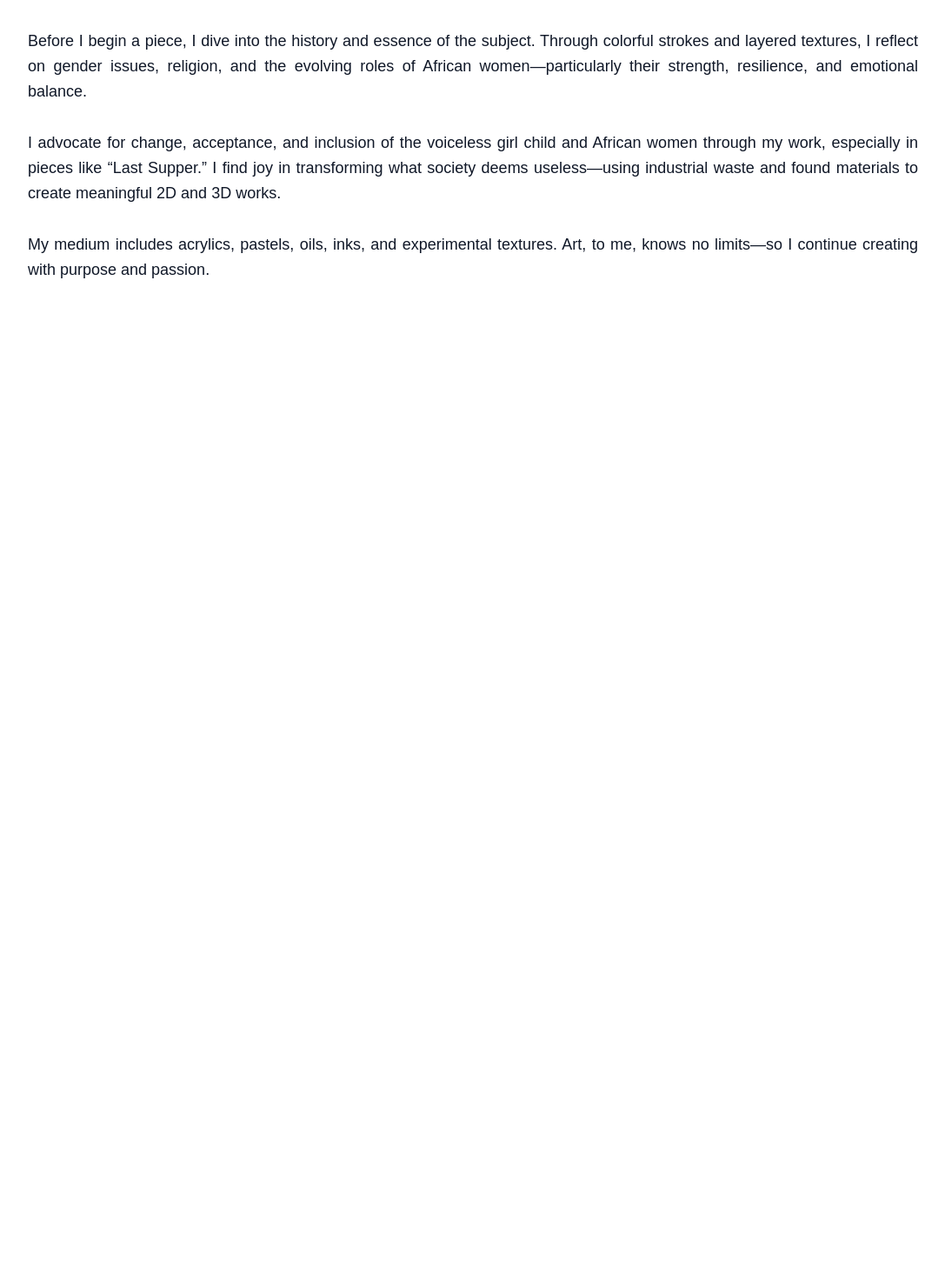
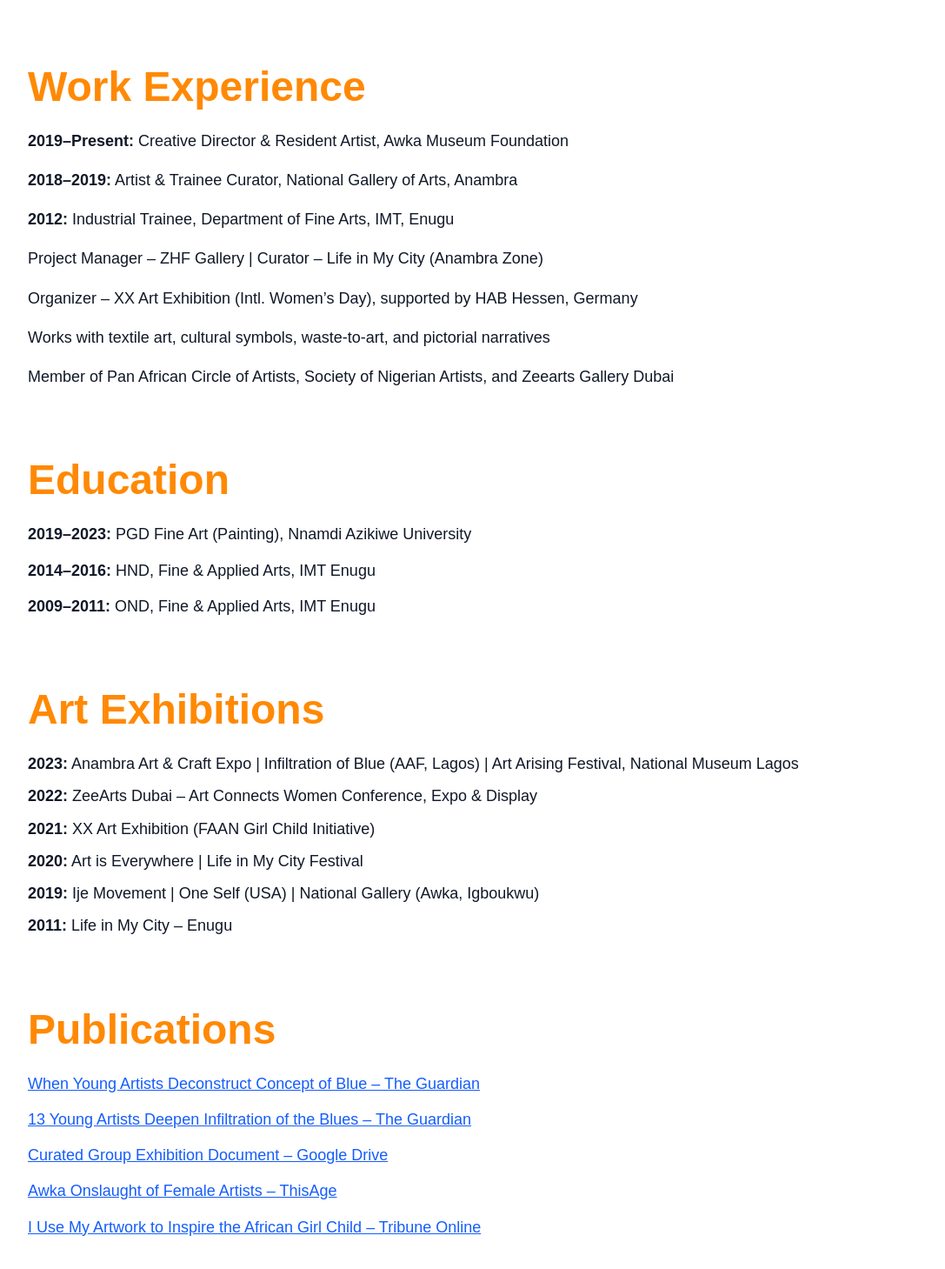
Before and after one commit to Echemartins/chioma_okoli_arts, a Next.js app: page /about in a window 1280 px wide. Shown: the part 769-2228 px from the top of the page at 87% size, without its empty margins (96-1183 px from the left). Before the commit the page ends 1134 px from the top, so only its background shows below. Built offline with nearby package versions, Linux system fonts and the light colour scheme.

Commit message:
made corrections

```diff
--- a/app/about/page.js
+++ b/app/about/page.js
@@ -7,35 +7,115 @@
   return (
     <div className="bg-white text-gray-900 min-h-screen flex flex-col items-center">
       <Header />
-      <main className="w-[90%] max-w-5xl py-28 md:py-10 flex flex-col gap-20">
-        {/* Artist Bio Section */}
+      <main className="w-[90%] max-w-5xl py-30 sm:py20 flex flex-col gap-20">
+        {/* Artist Bio */}
         <section className="flex flex-col gap-6">
-          <h1 className="text-4xl sm:text-5xl font-bold text-orange-400">
-            Artist Bio
-          </h1>
+          <h1 className="text-4xl sm:text-5xl font-bold text-orange-400">Artist Bio</h1>
           <p className="text-lg leading-relaxed text-justify">
-            Chioma Okoli (1991), born and raised in Enugu State, Nigeria, is a full-time artist and curator at Awka Museum Foundation, a private artifact museum in Anambra State. She studied painting at the Institute of Management and Technology (IMT), where she earned a Higher National Diploma, and later obtained a Postgraduate Diploma at Nnamdi Azikiwe University.
-            <br /><br />
-            Her role as a museum curator deepened her love for culture and tradition. Fascinated by the past, she questions and documents stories of various African cultures through her art and research, particularly focusing on the Awka blacksmith tradition.
-            <br /><br />
-            Devoted to both art and curatorship, Chioma spends most of her time managing the museum and creating in her studio. Over five years, she has used her platform to educate and raise cultural awareness across Eastern Nigeria. The encouragement she received from family, friends, and colleagues helped her thrive in this challenging yet fulfilling path.
+            Chioma Okoli (1991), born in Enugu State, Nigeria, is a full-time artist and curator at Awka Museum Foundation. She earned a Higher National Diploma in Painting at IMT and a Postgraduate Diploma at Nnamdi Azikiwe University. Deeply connected to African tradition, Chioma uses her role and creative practice to document and reflect cultural stories—especially focusing on the Awka blacksmith legacy. Over the past five years, she has championed education and cultural awareness through exhibitions and personal projects.
           </p>
         </section>
 
-        {/* Artist Statement Section */}
+        {/* Artist Statement */}
         <section className="flex flex-col gap-6">
-          <h1 className="text-4xl sm:text-5xl font-bold text-orange-400">
-            Artist Statement
-          </h1>
+          <h1 className="text-4xl sm:text-5xl font-bold text-orange-400">Artist Statement</h1>
           <p className="text-lg leading-relaxed text-justify">
-            As an artist who finds beauty in all things, I develop paintings that reflect the rich traditions and contemporary experiences of African cultures. My work involves extensive research, pictorial documentation, and creative reinterpretation of day-to-day activities across Nigerian tribes.
-            <br /><br />
-            Before I begin a piece, I dive into the history and essence of the subject. Through colorful strokes and layered textures, I reflect on gender issues, religion, and the evolving roles of African women—particularly their strength, resilience, and emotional balance.
-            <br /><br />
-            I advocate for change, acceptance, and inclusion of the voiceless girl child and African women through my work, especially in pieces like “Last Supper.” I find joy in transforming what society deems useless—using industrial waste and found materials to create meaningful 2D and 3D works.
-            <br /><br />
-            My medium includes acrylics, pastels, oils, inks, and experimental textures. Art, to me, knows no limits—so I continue creating with purpose and passion.
+            As an artist, I explore the beauty of culture, identity, and resilience. My paintings are rooted in deep research and often reinterpret the essence of day-to-day life in African communities. I spotlight gender roles, spiritual beliefs, and emotional strength—especially among African women and the girl child. I work with acrylics, pastels, oils, and found materials, transforming waste into meaningful 2D and 3D forms. My mission is to inspire dialogue, amplify unheard voices, and promote sustainable art practice.
           </p>
+        </section>
+
+        {/* Work Experience */}
+        <section className="flex flex-col gap-6">
+          <h1 className="text-4xl sm:text-5xl font-bold text-orange-400">Work Experience</h1>
+          <div className="text-lg leading-relaxed space-y-4">
+            <p><span className="font-semibold">2019–Present:</span> Creative Director & Resident Artist, Awka Museum Foundation</p>
+            <p><span className="font-semibold">2018–2019:</span> Artist & Trainee Curator, National Gallery of Arts, Anambra</p>
+            <p><span className="font-semibold">2012:</span> Industrial Trainee, Department of Fine Arts, IMT, Enugu</p>
+            <p>Project Manager – ZHF Gallery | Curator – Life in My City (Anambra Zone)</p>
+            <p>Organizer – XX Art Exhibition (Intl. Women’s Day), supported by HAB Hessen, Germany</p>
+            <p>Works with textile art, cultural symbols, waste-to-art, and pictorial narratives</p>
+            <p>Member of Pan African Circle of Artists, Society of Nigerian Artists, and Zeearts Gallery Dubai</p>
+          </div>
+        </section>
+
+        {/* Education */}
+        <section className="flex flex-col gap-6">
+          <h1 className="text-4xl sm:text-5xl font-bold text-orange-400">Education</h1>
+          <div className="text-lg leading-relaxed space-y-3">
+            <p><span className="font-semibold">2019–2023:</span> PGD Fine Art (Painting), Nnamdi Azikiwe University</p>
+            <p><span className="font-semibold">2014–2016:</span> HND, Fine & Applied Arts, IMT Enugu</p>
+            <p><span className="font-semibold">2009–2011:</span> OND, Fine & Applied Arts, IMT Enugu</p>
+          </div>
+        </section>
+
+        {/* Exhibitions */}
+        <section className="flex flex-col gap-6">
+          <h1 className="text-4xl sm:text-5xl font-bold text-orange-400">Art Exhibitions</h1>
+          <div className="text-lg leading-relaxed space-y-2">
+            <p><span className="font-semibold">2023:</span> Anambra Art & Craft Expo | Infiltration of Blue (AAF, Lagos) | Art Arising Festival, National Museum Lagos</p>
+            <p><span className="font-semibold">2022:</span> ZeeArts Dubai – Art Connects Women Conference, Expo & Display</p>
+            <p><span className="font-semibold">2021:</span> XX Art Exhibition (FAAN Girl Child Initiative)</p>
+            <p><span className="font-semibold">2020:</span> Art is Everywhere | Life in My City Festival</p>
+            <p><span className="font-semibold">2019:</span> Ije Movement | One Self (USA) | National Gallery (Awka, Igboukwu)</p>
+            <p><span className="font-semibold">2011:</span> Life in My City – Enugu</p>
+          </div>
+        </section>
+
+        {/* Publications */}
+        <section className="flex flex-col gap-6">
+          <h1 className="text-4xl sm:text-5xl font-bold text-orange-400">Publications</h1>
+          <div className="text-lg leading-relaxed space-y-3 text-blue-600">
+            <p>
+              <a
+                href="https://guardian.ng/art/when-young-artists-deconstruct-concept-of-blue/"
+                target="_blank"
+                rel="noopener noreferrer"
+                className="underline"
+              >
+                When Young Artists Deconstruct Concept of Blue – The Guardian
+              </a>
+            </p>
+            <p>
+              <a
+                href="https://guardian.ng/art/13-young-artists-deepen-infiltration-of-the-blues/"
+                target="_blank"
+                rel="noopener noreferrer"
+                className="underline"
+              >
+                13 Young Artists Deepen Infiltration of the Blues – The Guardian
+              </a>
+            </p>
+            <p>
+              <a
+                href="https://drive.google.com/file/d/145_frIEm0Ez8KC7bq4OByH6iDstNBtaj/view"
+                target="_blank"
+                rel="noopener noreferrer"
+                className="underline"
+              >
+                Curated Group Exhibition Document – Google Drive
+              </a>
+            </p>
+            <p>
+              <a
+                href="https://thisage.com.ng/awka-onslaught-of-female-artists/"
+                target="_blank"
+                rel="noopener noreferrer"
+                className="underline"
+              >
+                Awka Onslaught of Female Artists – ThisAge
+              </a>
+            </p>
+            <p>
+              <a
+                href="https://tribuneonlineng.com/i-use-my-artwork-to-inspire-african-girl-child-female-artist/"
+                target="_blank"
+                rel="noopener noreferrer"
+                className="underline"
+              >
+                I Use My Artwork to Inspire the African Girl Child – Tribune Online
+              </a>
+            </p>
+          </div>
         </section>
       </main>
     </div>
--- a/app/page.js
+++ b/app/page.js
@@ -39,7 +39,7 @@
         <section className="grid md:grid-cols-2 items-center mt-12 mb-30 gap-12">
           <div className="w-full h-[400px] md:h-[500px] lg:h-[600px] overflow-hidden rounded-2xl shadow-lg">
             <Image
-              src="/chioma-in-museum.jpg"
+              src="/chioma_okoli.jpg"
               alt="Chioma viewing her artwork"
               width={500}
               height={600}
@@ -50,10 +50,10 @@
 
           <div className="text-center md:text-left">
             <h1 className="text-3xl md:text-4xl font-bold mb-4 text-orange-500">
-              Welcome to Chiomzy&apos;s World of Art
+              Welcome to Chioma&apos;s World of Art
             </h1>
             <p className="text-lg text-gray-600 leading-relaxed max-w-xl mx-auto md:mx-0">
-              Explore a world of creativity and passion through Chiomzy&apos;s exceptional art pieces.
+              Explore a world of creativity and passion through Chioma&apos;s exceptional art pieces.
               Each creation tells a unique story and reflects the artist&apos;s profound experiences.
             </p>
           </div>
--- a/package.json
+++ b/package.json
@@ -29,6 +29,7 @@
     "react-hook-form": "^7.57.0",
     "react-hot-toast": "^2.5.2",
     "react-spinners": "^0.16.1",
+    "react-toastify": "^11.0.5",
     "zod": "^3.25.62"
   },
   "devDependencies": {
```
Also changed, not shown: app/admin/upload/page.js (+22 -126 lines), app/gallery/page.js (+52 -46 lines), public/chioma_okoli.jpg (added), 1 other file (tests, documents, lock files or other folders).
